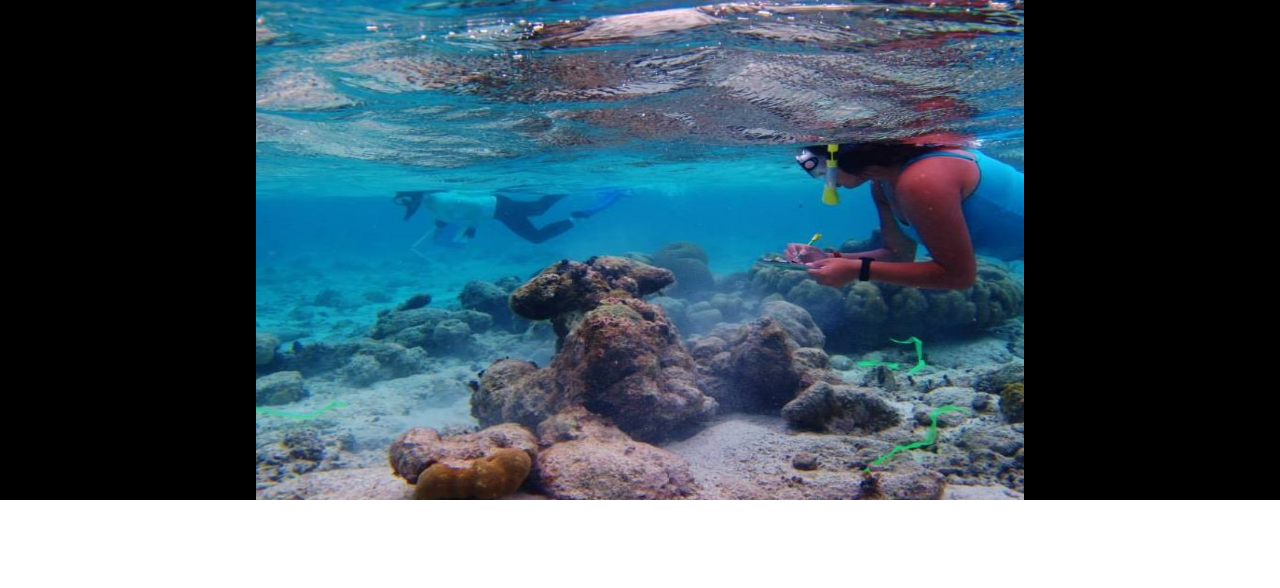
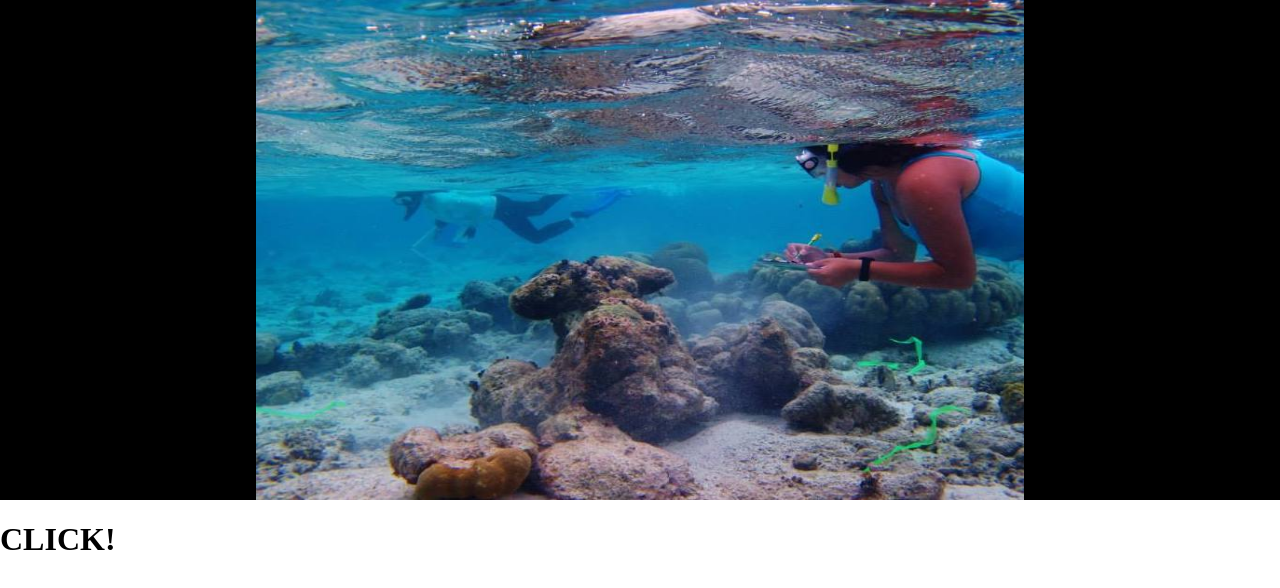
Before and after one commit to LuisMejia007/Ash.M-Website, an Angular app in the folder ash-website/: page /biologyExperience in a window 1280 px wide. Shown: the top 588 px of the page. Built offline with nearby package versions, Linux system fonts and the light colour scheme; a web font is replaced by a local one.

Commit message:
WIP img slide show functionality in main-bio-page component

```diff
--- a/ash-website/src/app/experience-arrays/belizePhotosArray.ts
+++ b/ash-website/src/app/experience-arrays/belizePhotosArray.ts
@@ -1,6 +1,6 @@
 export const belizePics: string[] = [
-    '../assets/ashScuba.jpg',
-    '../assets/ashSnakePic.jpg',
+    '../assets/imgs/ashScuba.jpg',
+    '../assets/imgs/ashSnakePic.jpg',
     '../assets/imgs/ashNotesBelize.jpg',
     '../assets/imgs/ashleyCuttingWood.jpg',
     '../assets/imgs/ashWithToad.jpg'
--- a/ash-website/src/app/main-bio-exp-page/main-bio-exp-page.component.css
+++ b/ash-website/src/app/main-bio-exp-page/main-bio-exp-page.component.css
@@ -4,7 +4,7 @@
     margin:0 auto;
     background-color: black;
 }
-.mainBioImg {
+.mainBelizeBioImg {
     width: 60%;
     display: block;
     margin: 0 auto;
--- a/ash-website/src/app/main-bio-exp-page/main-bio-exp-page.component.html
+++ b/ash-website/src/app/main-bio-exp-page/main-bio-exp-page.component.html
@@ -1,6 +1,7 @@
 <div class = "mainBioPageContainer">
   <div class = "mainBioImgBannerContainer">
-    <img class = "mainBioImg" src = "../assets/imgs/ashScuba.jpg">
+    <img id = "belizeImg" class = "mainBelizeBioImg" src = "../assets/imgs/ashScuba.jpg">
+    <h1 (click) = "nextSlide()"> CLICK! </h1>
   </div>
   <div class = "belizeSummaryPageContainer">
       <p class = "belizeSummary"> My Trip To Belize was wonderful!</p>
--- a/ash-website/src/app/main-bio-exp-page/main-bio-exp-page.component.ts
+++ b/ash-website/src/app/main-bio-exp-page/main-bio-exp-page.component.ts
@@ -7,9 +7,32 @@ import {belizePics} from '../experience-arrays/belizePhotosArray';
 })
 export class MainBioExpPageComponent implements OnInit {
 
+  belizePictures = belizePics;
+  belizePicIndex = 0;
+
   constructor() { }
 
   ngOnInit() {
   }
 
+  nextSlide() {
+    const mainPic: HTMLImageElement = document.querySelector('#belizeImg');
+
+    if (this.belizePicIndex >= this.belizePictures.length) {
+
+        this.belizePicIndex = 0;
+        mainPic.src = this.belizePictures[this.belizePicIndex];
+
+    } else if (this.belizePicIndex === this.belizePictures.length - 1) {
+
+      this.belizePicIndex = 0;
+      mainPic.src = this.belizePictures[this.belizePicIndex];
+
+    } else {
+
+      this.belizePicIndex++;
+      mainPic.src = this.belizePictures[this.belizePicIndex];
+    }
+
+  }
 }
```
